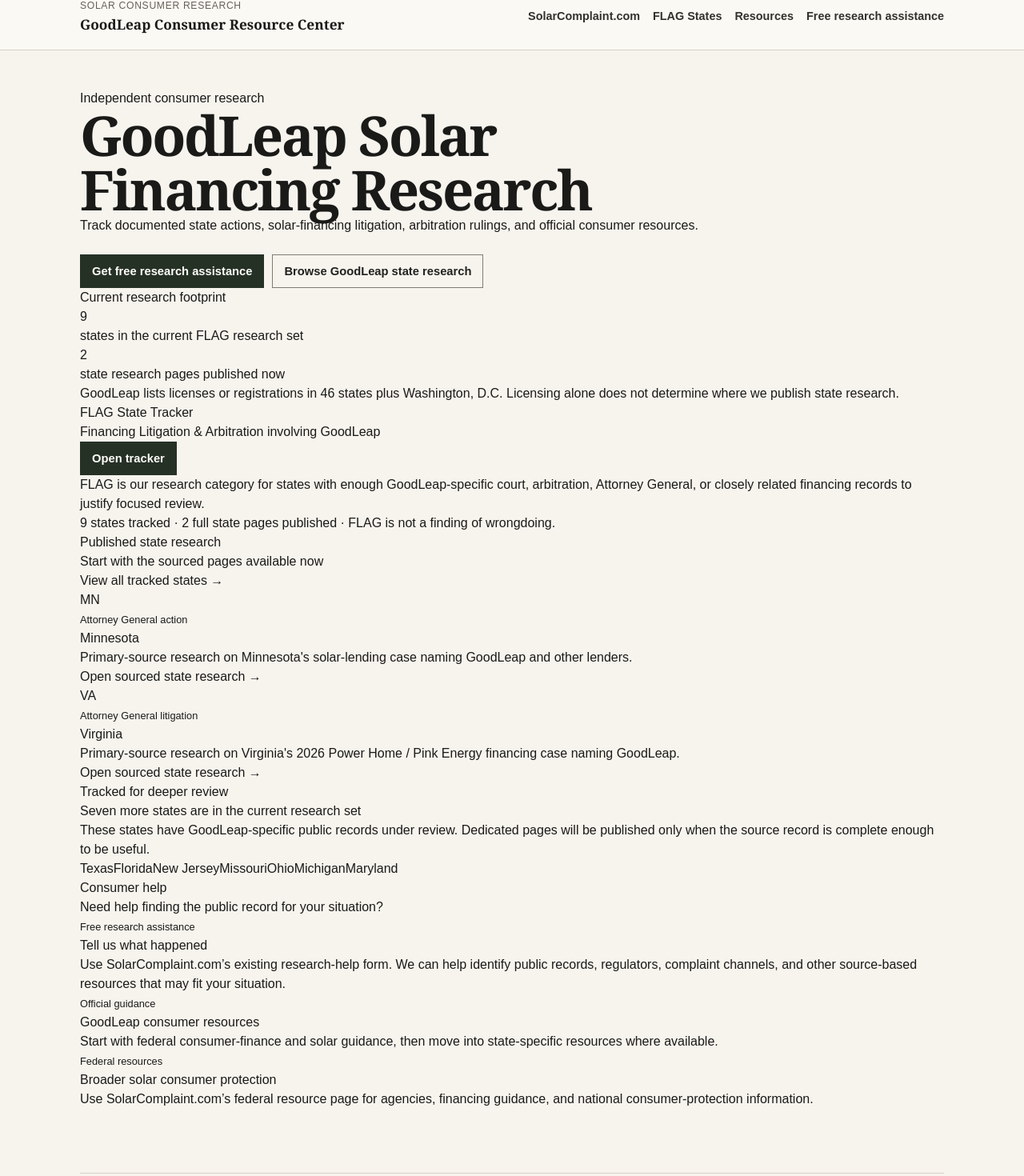
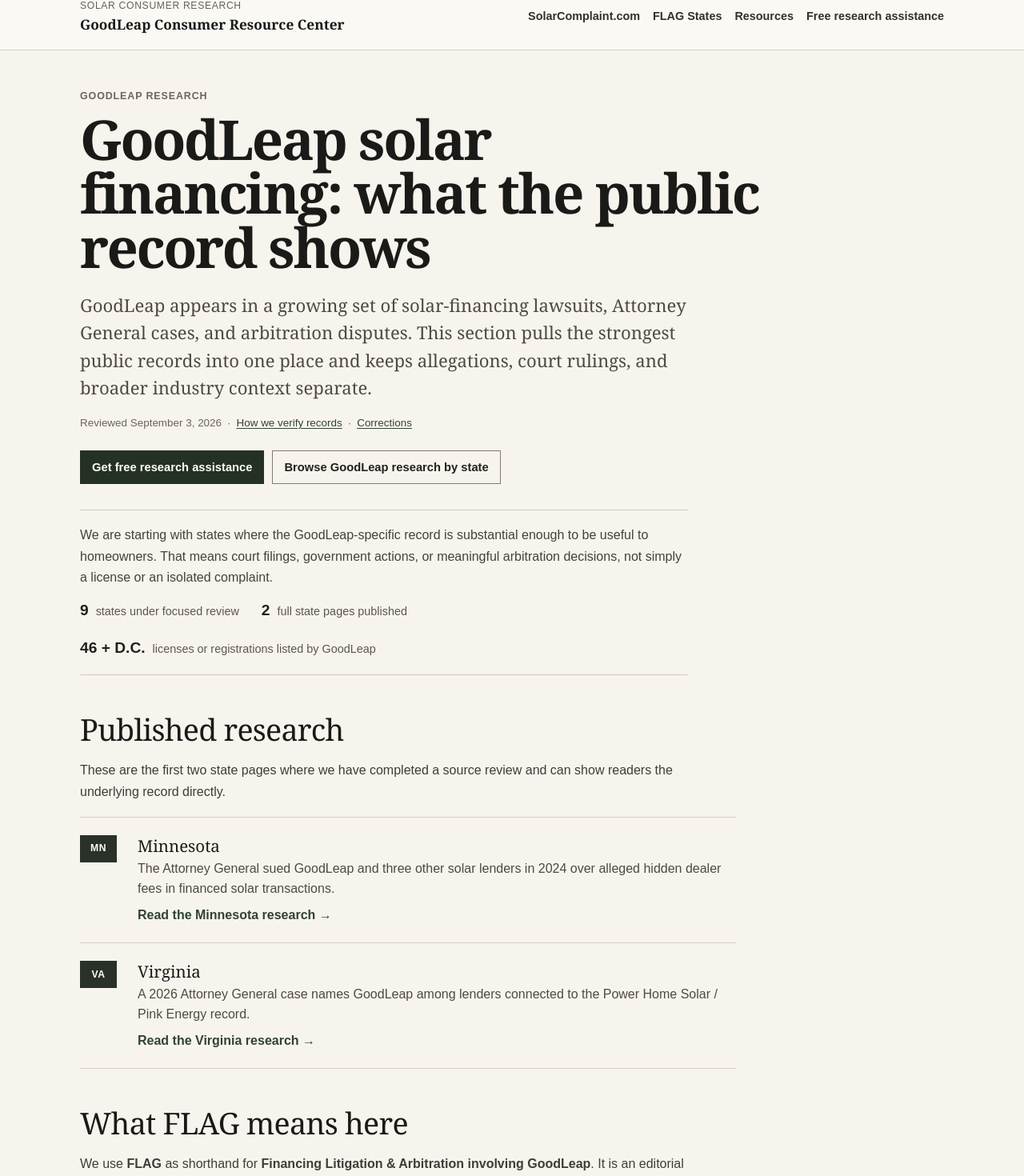
Before and after one commit to Decentralized-Rob/solar-consumer-research, a Next.js app: page /goodleap in a window 1280 px wide. Shown: the part 20-1490 px from the top of the page at 80% size. Built offline with nearby package versions, Linux system fonts and the light colour scheme.

Commit message:
Rewrite GoodLeap homepage as editorial research page

```diff
--- a/app/goodleap/page.tsx
+++ b/app/goodleap/page.tsx
@@ -2,23 +2,24 @@ import type { Metadata } from "next";
 import Link from "next/link";
 
 const canonicalUrl = "https://solarcomplaint.com/goodleap";
+const reviewedDate = "2026-09-03";
 
 export const metadata: Metadata = {
-  title: "GoodLeap Solar Financing Research and Consumer Resources",
+  title: "GoodLeap Solar Financing: Lawsuits, Arbitration & Consumer Research",
   description:
-    "Source-backed GoodLeap solar financing research, FLAG state tracking, official consumer resources, and free research assistance from Solar Consumer Research.",
+    "GoodLeap solar financing research based on court records, Attorney General actions, arbitration rulings, and official consumer resources.",
   alternates: { canonical: "/goodleap" },
   openGraph: {
-    title: "GoodLeap Solar Financing Research and Consumer Resources",
-    description: "Independent GoodLeap solar financing research built around court records, government sources, and consumer resources.",
+    title: "GoodLeap Solar Financing: What the Public Record Shows",
+    description: "Independent research on GoodLeap solar financing using court records, government filings, and primary sources.",
     url: "/goodleap",
     type: "website",
     images: [{ url: "https://solarcomplaint.com/og.png", width: 1200, height: 630, alt: "Solar Consumer Research" }],
   },
   twitter: {
     card: "summary_large_image",
-    title: "GoodLeap Solar Financing Research and Consumer Resources",
-    description: "Independent GoodLeap solar financing research and consumer resources.",
+    title: "GoodLeap Solar Financing: What the Public Record Shows",
+    description: "Independent research on GoodLeap solar financing using court records, government filings, and primary sources.",
     images: ["https://solarcomplaint.com/og.png"],
   },
 };
@@ -27,20 +28,16 @@ const publishedStates = [
   {
     abbr: "MN",
     state: "Minnesota",
-    tag: "Attorney General action",
-    detail: "Primary-source research on Minnesota's solar-lending case naming GoodLeap and other lenders.",
+    detail: "The Attorney General sued GoodLeap and three other solar lenders in 2024 over alleged hidden dealer fees in financed solar transactions.",
     href: "/goodleap/states/minnesota",
   },
   {
     abbr: "VA",
     state: "Virginia",
-    tag: "Attorney General litigation",
-    detail: "Primary-source research on Virginia's 2026 Power Home / Pink Energy financing case naming GoodLeap.",
+    detail: "A 2026 Attorney General case names GoodLeap among lenders connected to the Power Home Solar / Pink Energy record.",
     href: "/goodleap/states/virginia",
   },
 ] as const;
-
-const trackedStates = ["Texas", "Florida", "New Jersey", "Missouri", "Ohio", "Michigan", "Maryland"];
 
 export default function GoodLeapHubPage() {
   const structuredData = {
@@ -49,12 +46,13 @@ export default function GoodLeapHubPage() {
       {
         "@type": "CollectionPage",
         "@id": `${canonicalUrl}#page`,
-        name: "GoodLeap Solar Financing Research and Consumer Resources",
-        description: "Independent GoodLeap solar financing research built around court records, government sources, and consumer resources.",
+        name: "GoodLeap Solar Financing: What the Public Record Shows",
+        description: "Independent research on GoodLeap solar financing using court records, government filings, and primary sources.",
         url: canonicalUrl,
+        dateModified: reviewedDate,
         isPartOf: { "@id": "https://solarcomplaint.com/#website" },
         publisher: { "@id": "https://solarcomplaint.com/#publisher" },
-        about: { "@type": "Organization", name: "GoodLeap" },
+        about: { "@type": "Organization", name: "GoodLeap, LLC" },
       },
       {
         "@type": "BreadcrumbList",
@@ -70,100 +68,71 @@ export default function GoodLeapHubPage() {
     <>
       <script type="application/ld+json" dangerouslySetInnerHTML={{ __html: JSON.stringify(structuredData) }} />
       <main className="gl-main">
-        <section className="gl-hero gl-hero-grid">
-          <div>
-            <p className="gl-kicker">Independent consumer research</p>
-            <h1>GoodLeap Solar Financing Research</h1>
-            <p>Track documented state actions, solar-financing litigation, arbitration rulings, and official consumer resources.</p>
+        <div className="gl-page">
+          <p className="gl-eyebrow">GoodLeap research</p>
+          <h1>GoodLeap solar financing: what the public record shows</h1>
+          <p className="gl-deck">
+            GoodLeap appears in a growing set of solar-financing lawsuits, Attorney General cases, and arbitration disputes. This section pulls the strongest public records into one place and keeps allegations, court rulings, and broader industry context separate.
+          </p>
+          <div className="gl-review-line">
+            <span>Reviewed September 3, 2026</span><span>·</span>
+            <Link href="/methodology">How we verify records</Link><span>·</span>
+            <Link href="/corrections">Corrections</Link>
+          </div>
           <div className="gl-actions">
             <Link className="gl-button gl-button-primary" href="/#questions">Get free research assistance</Link>
-              <Link className="gl-button" href="/goodleap/states">Browse GoodLeap state research</Link>
+            <Link className="gl-button" href="/goodleap/states">Browse GoodLeap research by state</Link>
+          </div>
+
+          <div className="gl-summary">
+            <p>
+              We are starting with states where the GoodLeap-specific record is substantial enough to be useful to homeowners. That means court filings, government actions, or meaningful arbitration decisions, not simply a license or an isolated complaint.
+            </p>
+            <div className="gl-number-line" aria-label="GoodLeap research status">
+              <span><strong>9</strong> states under focused review</span>
+              <span><strong>2</strong> full state pages published</span>
+              <span><strong>46 + D.C.</strong> licenses or registrations listed by GoodLeap</span>
             </div>
           </div>
-          <aside className="gl-hero-panel">
-            <p className="gl-kicker">Current research footprint</p>
-            <dl>
-              <div><dt>9</dt><dd>states in the current FLAG research set</dd></div>
-              <div><dt>2</dt><dd>state research pages published now</dd></div>
-            </dl>
-            <p className="gl-fineprint">GoodLeap lists licenses or registrations in 46 states plus Washington, D.C. Licensing alone does not determine where we publish state research.</p>
-          </aside>
-        </section>
 
-        <section className="gl-flag-feature" aria-labelledby="gl-flag-feature-title">
-          <div className="gl-heading-row">
+          <section className="gl-section" aria-labelledby="published-research-heading">
+            <h2 id="published-research-heading">Published research</h2>
+            <p>These are the first two state pages where we have completed a source review and can show readers the underlying record directly.</p>
+            <div className="gl-published-list">
+              {publishedStates.map((item) => (
+                <article className="gl-published-item" key={item.abbr}>
+                  <span className="gl-state-abbr" aria-hidden="true">{item.abbr}</span>
                   <div>
-              <p className="gl-kicker">FLAG State Tracker</p>
-              <h2 id="gl-flag-feature-title">Financing Litigation &amp; Arbitration involving GoodLeap</h2>
-            </div>
-            <Link className="gl-button gl-button-primary" href="/goodleap/states">Open tracker</Link>
-          </div>
-          <p>
-            FLAG is our research category for states with enough GoodLeap-specific court, arbitration, Attorney General,
-            or closely related financing records to justify focused review.
-          </p>
-          <p className="gl-fineprint">9 states tracked · 2 full state pages published · FLAG is not a finding of wrongdoing.</p>
-        </section>
-
-        <section aria-labelledby="gl-published-heading">
-          <div className="gl-heading-row">
-            <div>
-              <p className="gl-kicker">Published state research</p>
-              <h2 id="gl-published-heading">Start with the sourced pages available now</h2>
-            </div>
-            <Link href="/goodleap/states">View all tracked states →</Link>
-          </div>
-          <div className="gl-state-grid">
-            {publishedStates.map((item) => (
-              <article className="gl-state-card" key={item.abbr}>
-                <span>{item.abbr}</span>
-                <div>
-                  <small>{item.tag}</small>
                     <h3>{item.state}</h3>
                     <p>{item.detail}</p>
-                  <Link href={item.href}>Open sourced state research →</Link>
+                    <Link href={item.href}>Read the {item.state} research →</Link>
                   </div>
                 </article>
               ))}
             </div>
           </section>
 
-        <section className="gl-watch-section" aria-labelledby="gl-tracked-heading">
-          <div>
-            <p className="gl-kicker">Tracked for deeper review</p>
-            <h2 id="gl-tracked-heading">Seven more states are in the current research set</h2>
-            <p>These states have GoodLeap-specific public records under review. Dedicated pages will be published only when the source record is complete enough to be useful.</p>
-          </div>
-          <div className="gl-chip-list">
-            {trackedStates.map((state) => <span key={state}>{state}</span>)}
+          <section className="gl-section" aria-labelledby="flag-heading">
+            <h2 id="flag-heading">What FLAG means here</h2>
+            <p>
+              We use <strong>FLAG</strong> as shorthand for <strong>Financing Litigation &amp; Arbitration involving GoodLeap</strong>. It is an editorial research label, not a legal finding and not a claim that every GoodLeap-financed system in a state has a problem.
+            </p>
+            <p>
+              Seven more states are being reviewed now: Texas, Florida, New Jersey, Missouri, Ohio, Michigan, and Maryland. The <Link className="gl-text-link" href="/goodleap/states">state tracker</Link> explains why each one is on the list and whether a full page has been published.
+            </p>
+          </section>
+
+          <section className="gl-help-box" aria-labelledby="research-help-heading">
+            <h2 id="research-help-heading">Have a GoodLeap solar financing issue?</h2>
+            <p>
+              Send your state, city or town, and a short description of what happened. We will look for public records, regulators, complaint channels, and other source-backed information that may help you understand what is already out there.
+            </p>
+            <div className="gl-actions">
+              <Link className="gl-button gl-button-primary" href="/#questions">Request free research assistance</Link>
+              <Link className="gl-button" href="/goodleap/resources">Official consumer resources</Link>
             </div>
           </section>
-
-        <section aria-labelledby="gl-help-heading">
-          <div className="gl-heading-row">
-            <div>
-              <p className="gl-kicker">Consumer help</p>
-              <h2 id="gl-help-heading">Need help finding the public record for your situation?</h2>
         </div>
-          </div>
-          <div className="gl-section-grid">
-            <Link className="gl-card gl-card-compact" href="/#questions">
-              <small>Free research assistance</small>
-              <h3>Tell us what happened</h3>
-              <p>Use SolarComplaint.com’s existing research-help form. We can help identify public records, regulators, complaint channels, and other source-based resources that may fit your situation.</p>
-            </Link>
-            <Link className="gl-card gl-card-compact" href="/goodleap/resources">
-              <small>Official guidance</small>
-              <h3>GoodLeap consumer resources</h3>
-              <p>Start with federal consumer-finance and solar guidance, then move into state-specific resources where available.</p>
-            </Link>
-            <Link className="gl-card gl-card-compact" href="/federal-resources">
-              <small>Federal resources</small>
-              <h3>Broader solar consumer protection</h3>
-              <p>Use SolarComplaint.com’s federal resource page for agencies, financing guidance, and national consumer-protection information.</p>
-            </Link>
-          </div>
-        </section>
       </main>
     </>
   );
```
Lines whose indentation alone changed are shown as unchanged.
